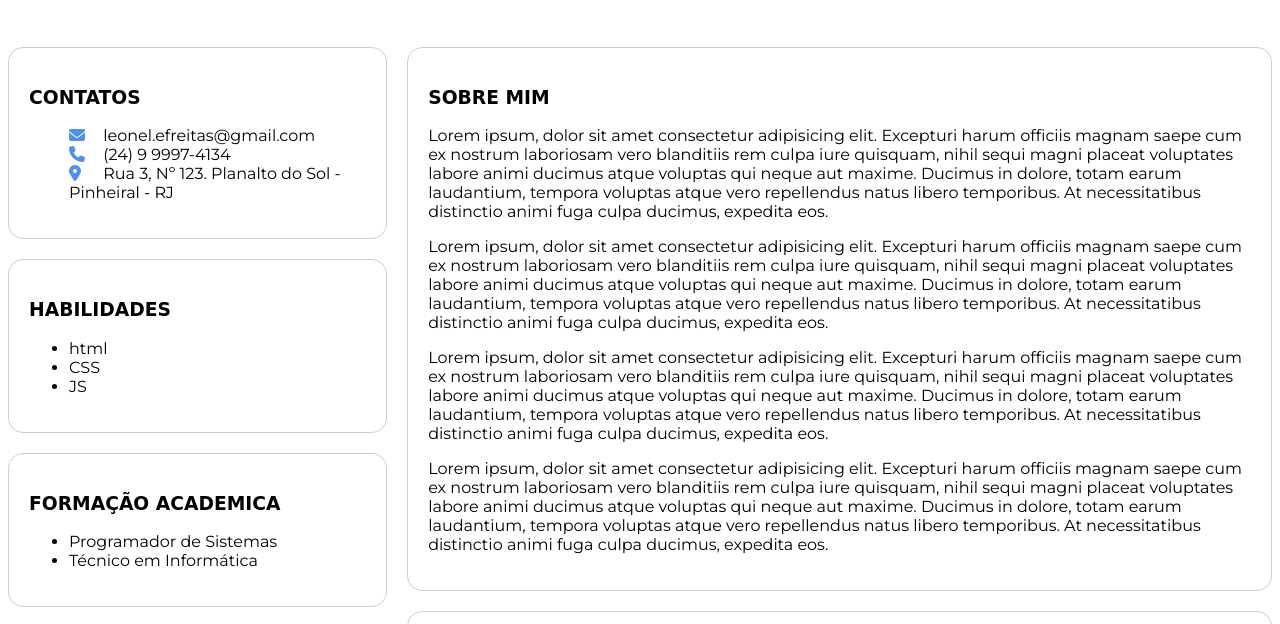
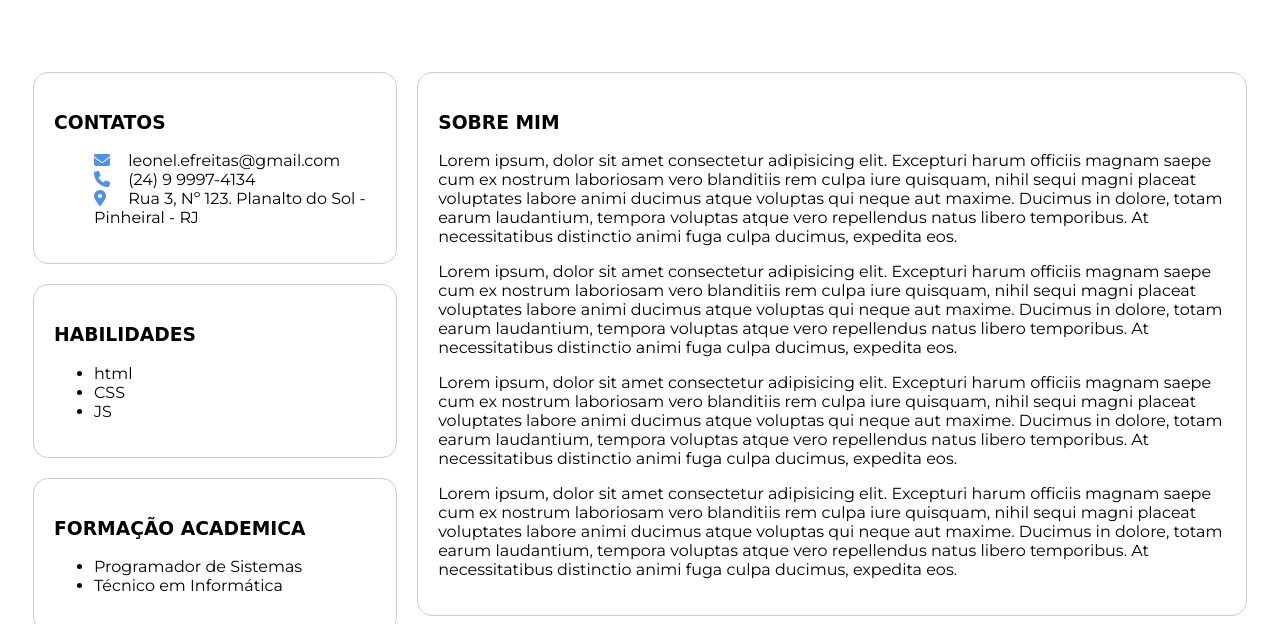
Before and after one commit to LeonelFreitas/curriculo, a plain HTML site: page index.html in a window 1280 px wide. Shown: the part 119-743 px from the top of the page. Drawn offline with Linux system fonts and the light colour scheme; a web font is replaced by a local one.

Commit message:
Add files via upload

```diff
--- a/index.css
+++ b/index.css
@@ -33,6 +33,9 @@ h1,h2,h3{
     display:grid;
     grid-template-columns:30% auto;
     grid-column-gap: 20px;
+    padding-top: 25px;
+    padding-left: 25px;
+    padding-right: 25px;
 }
 
 #sidebar, #content{
```
